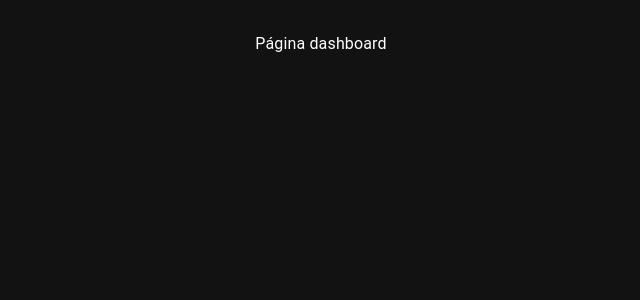
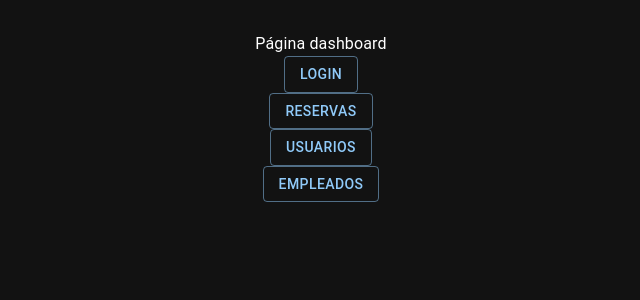
Before and after one commit to jokinz/docker-react-paddle-app, a React (Vite) app: page / in a window 1280 px wide. Shown: the top 300 px of the page, without its empty margins (319-959 px from the left). Built offline with nearby package versions, Linux system fonts and the light colour scheme.

Commit message:
Update PageDashboard.tsx

```diff
--- a/src/routes/PageDashboard.tsx
+++ b/src/routes/PageDashboard.tsx
@@ -1,5 +1,31 @@
+import { Button } from '@mui/material'
+
 const PageDashboard = () => {
-  return <div>Página dashboard</div>
+  return (
+    <div>
+      Página dashboard
+      <div>
+        <Button variant="outlined" href="/login">
+          Login
+        </Button>
+      </div>
+      <div>
+        <Button variant="outlined" href="/reserves">
+          Reservas
+        </Button>
+      </div>
+      <div>
+        <Button variant="outlined" href="/users">
+          Usuarios
+        </Button>
+      </div>
+      <div>
+        <Button variant="outlined" href="/employees">
+          Empleados
+        </Button>
+      </div>
+    </div>
+  )
 }
 
 export default PageDashboard
```
